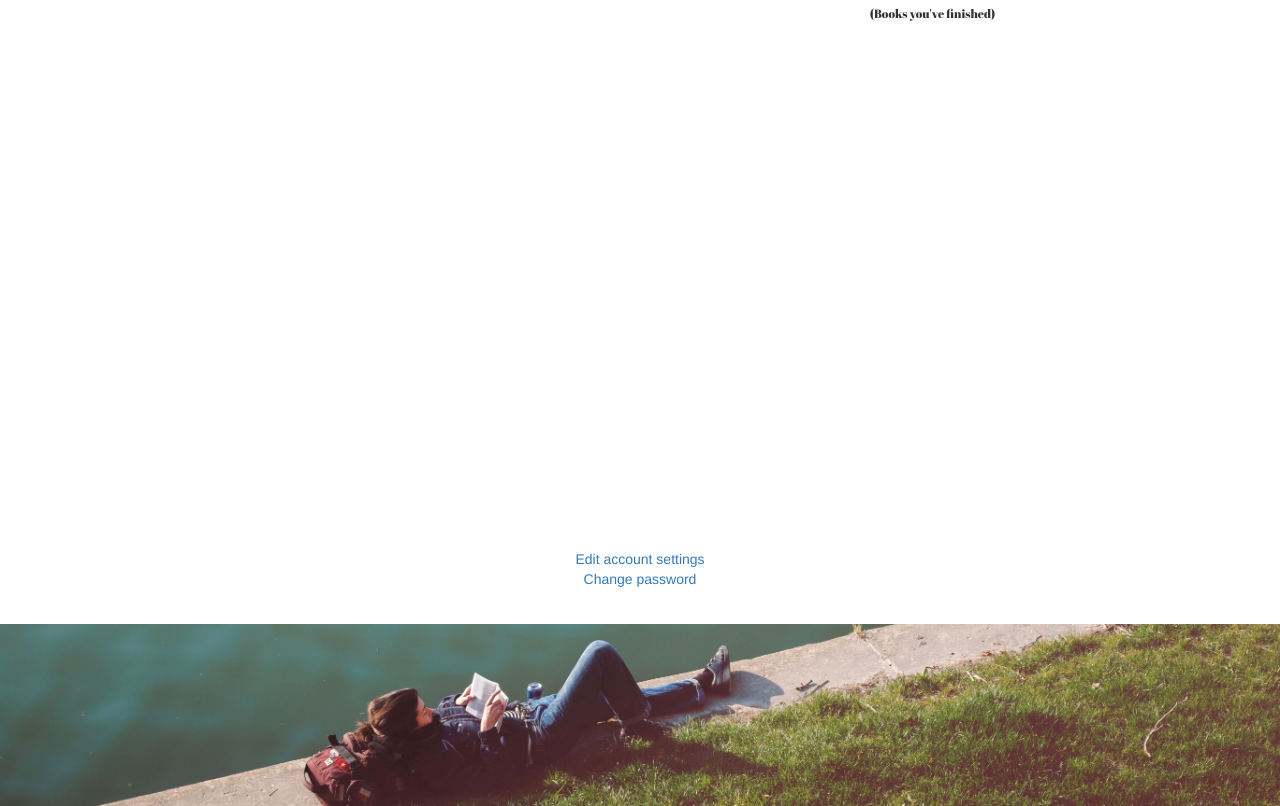
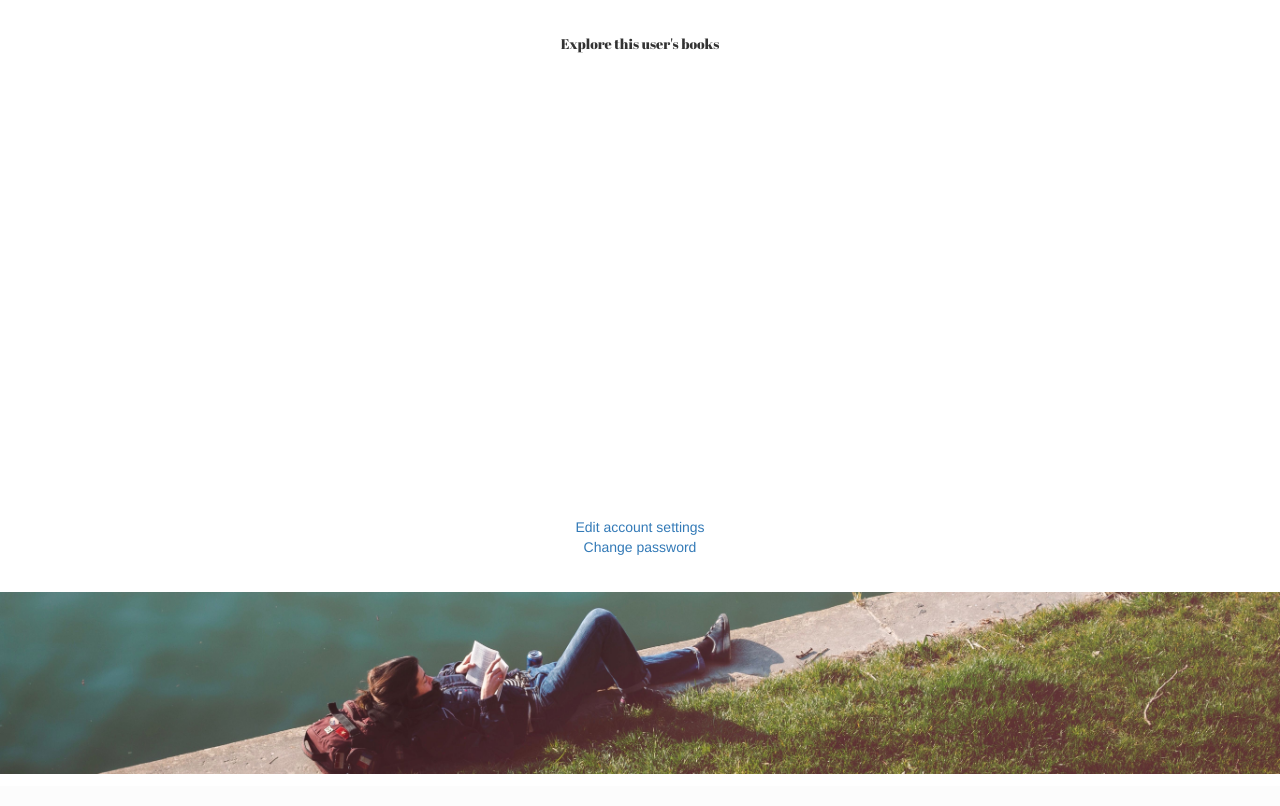
Before and after one commit to katielkrieger/bookshelf-app, a Flask app: page /users/1 in a window 1280 px wide. Shown: the part 652-1458 px from the top of the page. After the commit the page ends 1426 px from the top, so only its background shows below. Run offline with Flask 2, Linux system fonts and the light colour scheme; a user stored in the database is signed in; tables that the repository leaves empty hold one stand-in row (values such as "Sample post"); some libraries are stand-ins or nearby versions.

Commit message:
Finished d3 vizualiation on user show page

```diff
--- a/project/static/scripts/d3.js
+++ b/project/static/scripts/d3.js
@@ -4,7 +4,7 @@ $(document).ready(function(){
   // add d3 vizualiation on user home page
 
   var height = 400;
-  var padding = 30;
+  var padding = 60;
   var width = 600; // giving it room to breathe
   var svg = d3.select('svg')
                 .attr('width', width)
@@ -14,10 +14,12 @@ $(document).ready(function(){
                     .append("div")
                     .attr("class", "tooltip");
 
+  // get user_id
+  var url = window.location.href;
+  var user_id = url.split('users/')[1];
+
   d3.queue()
-    // window.location.href --> url, parse to get user_id
-    // make request to users/<user_id>/json
-        .defer(d3.json, "d3.json")
+        .defer(d3.json, user_id + "/d3.json")
         .await(function(error, data) {
             if (error) console.log(error);
 
@@ -45,7 +47,7 @@ $(document).ready(function(){
                 .call(horizontalAxis);
 
             svg.append("g")
-                .attr("transform", `translate(${padding}, 0)`) // Y shift was -padding
+                .attr("transform", `translate(${padding}, 0)`)
                 .style('font-family', '"Source Sans Pro",Calibri,Candara,Arial,sans-serif')
                 .call(verticalAxis);
 
@@ -57,17 +59,38 @@ $(document).ready(function(){
                 .attr('cx', d => xScale(d.pages)) // pages
                 .attr('cy', d => yScale(d.rating)) // rating
                 .attr('r', d => 7) // fixed
-                .attr('fill', "green") // fixed
+                .attr('fill', "#B4D6DE") // fixed
                 .attr('stroke', 'black')
                 .on("mouseenter", function(d) {
-                    tooltip.html(`Rating: ${d[0]} out of 10`)
+                    tooltip.text(`${d.title}: ${d.rating} out of 10`)
                            .style("opacity", .9)
-                           .style("left", d3.event.pageX)
-                           .style("top", d3.event.pageY)
+                           .style("left", d3.event.pageX+"px")
+                           .style("top", d3.event.pageY+"px")
                 })
                 .on("mouseout", function() {
                     tooltip.style("opacity", 0)
+                })
+                .on("click", function(d) {
+                  location.href = `/users/${user_id}/bookshelves/${d.bookshelf_id}`
                 });
+
+            svg.append("text")
+              .attr("transform", "rotate(-90)")
+              .attr("y", 0 + padding/6)
+              .attr("x",0 - (height / 2))
+              .attr("dy", "1em")
+              .style("text-anchor", "middle")
+              .style('font-family', '"Source Sans Pro",Calibri,Candara,Arial,sans-serif')
+              .text("Rating");
+
+            svg.append("text")
+              // .attr("transform", "rotate(-90)")
+              .attr("y", height - padding/2)
+              .attr("x", width/2)
+              .attr("dy", "1em")
+              .style("text-anchor", "middle")
+              .style('font-family', '"Source Sans Pro",Calibri,Candara,Arial,sans-serif')
+              .text("Pages");
 
         });
 
--- a/project/static/stylesheets/style.css
+++ b/project/static/stylesheets/style.css
@@ -212,10 +212,27 @@ input[type="radio"]{
 }
 
 svg {
-  margin-top: 5rem;
   margin-bottom: 5rem;
 }
 
 .center {
+  margin-top: 4rem;
   text-align: center;
 }
+
+.tooltip {
+  pointer-events: none;
+  opacity: 0;
+  font-size: 25px;
+  line-height: 1;
+  padding: 6px;
+  background: rgba(0, 0, 0, 0.8);
+  color: #fff;
+  border-radius: 8px;
+  text-align: center;
+}
+
+circle:hover {
+  stroke: black;
+  stroke-width: 4px;
+}
--- a/project/templates/d3.html
+++ b/project/templates/d3.html
@@ -58,7 +58,7 @@
       </ul>
     </div>
   </nav>
-  <img src="{{ url_for('static', filename='images/home-cropped-top.jpg') }}" class="top-img">
+  <!-- <img src="{{ url_for('static', filename='images/home-cropped-top.jpg') }}" class="top-img"> -->
 
   <div class="container-fluid main">
     <section>
--- a/project/users/templates/users/show.html
+++ b/project/users/templates/users/show.html
@@ -70,12 +70,13 @@
   </div>
 </div>
 
-<div class="center">
-  <svg>
-  </svg>
+<div class="center row">
+  <h5>Explore this user's books</h5>
+  <svg></svg>
 </div>
 
 <div class="text-center">
+
   {# <h5>More options</h5> #}
 
   {% if current_user.id == user.id %}
--- a/project/users/views.py
+++ b/project/users/views.py
@@ -149,11 +149,12 @@ def following(user_id):
 def followers(user_id):
   return render_template('users/followers.html', user=User.query.get(user_id))
 
-@users_blueprint.route('/d3.json')
-def d3():
-  # found_user = User.query.get_or_404(user_id)
-  books = Booklist.query.all()
-  d3_list = [{"rating": b.rating, "pages": int(b.book.pages)} for b in books]
+@users_blueprint.route('/<int:user_id>/d3.json')
+def d3(user_id):
+  found_user = User.query.get_or_404(user_id)
+  books = Booklist.query.filter_by(user=found_user).filter_by(list_type="bookshelf").all()
+  # books = Booklist.query.all()
+  d3_list = [{"rating": b.rating, "pages": int(b.book.pages), "title": b.book.title, "bookshelf_id": b.book.id} for b in books]
   # from IPython import embed; embed()
   # ratings = [b.rating for b in books]
   # pages = [int(b.book.pages) for b in books]
```
